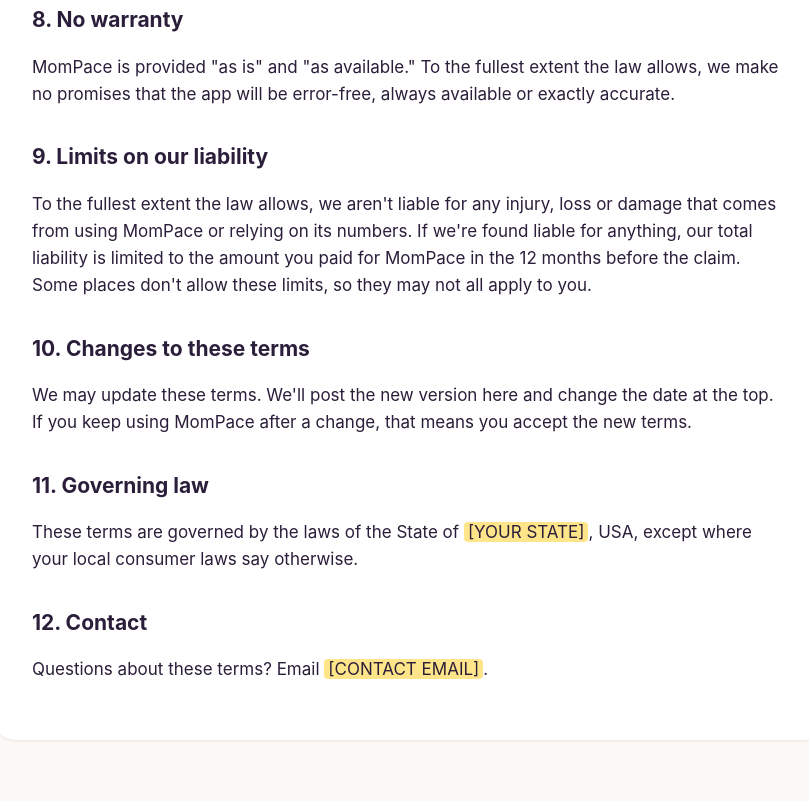
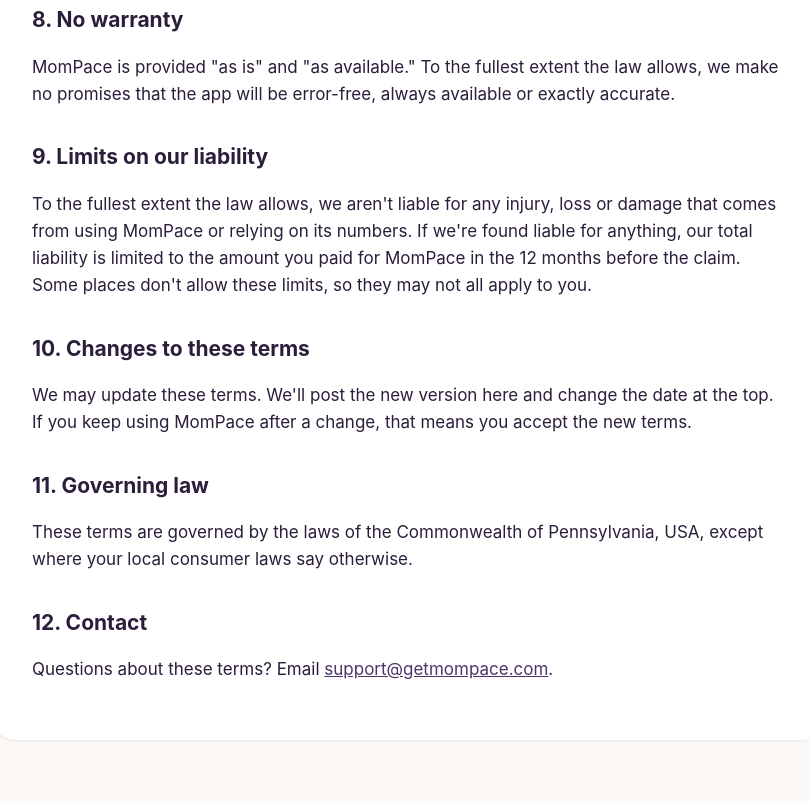
Before and after one commit to Laughslive/MomPace-Website, a plain HTML site: page terms/index.html in a window 1280 px wide. Shown: the part 1986-2787 px from the top of the page, without its empty margins (230-1039 px from the left). Drawn offline with Linux system fonts and the light colour scheme.

Commit message:
Add files via upload

```diff
--- a/terms/index.html
+++ b/terms/index.html
@@ -23,7 +23,7 @@
       <h1>Terms of use</h1>
       <p class="updated">Last updated: November 22, 2026</p>
 
-      <p>These terms cover your use of the MomPace app ("MomPace", "we", "us"), which is run by <span class="todo">[YOUR NAME OR BUSINESS NAME]</span>. By downloading or using MomPace, you agree to them. If you don't agree, please don't use the app.</p>
+      <p>These terms cover your use of the MomPace app ("MomPace", "we", "us"), which is run by MJLH Real Estate LLC. By downloading or using MomPace, you agree to them. If you don't agree, please don't use the app.</p>
 
       <h2>1. Not medical advice</h2>
       <p>MomPace is a fitness tracker. It isn't medical advice and doesn't replace your doctor, midwife or other healthcare provider. Check with your provider before starting or returning to exercise, especially after pregnancy or giving birth. Stop exercising and get help if you feel pain, dizziness, shortness of breath or anything that doesn't feel right.</p>
@@ -70,10 +70,10 @@
       <p>We may update these terms. We'll post the new version here and change the date at the top. If you keep using MomPace after a change, that means you accept the new terms.</p>
 
       <h2>11. Governing law</h2>
-      <p>These terms are governed by the laws of the State of <span class="todo">[YOUR STATE]</span>, USA, except where your local consumer laws say otherwise.</p>
+      <p>These terms are governed by the laws of the Commonwealth of Pennsylvania, USA, except where your local consumer laws say otherwise.</p>
 
       <h2>12. Contact</h2>
-      <p>Questions about these terms? Email <span class="todo">[CONTACT EMAIL]</span>.</p>
+      <p>Questions about these terms? Email <a href="mailto:support@getmompace.com">support@getmompace.com</a>.</p>
     </article>
   </main>
 
```
